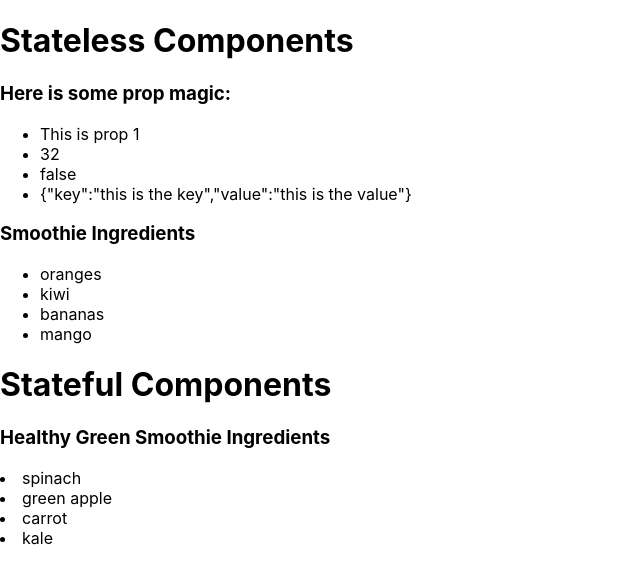
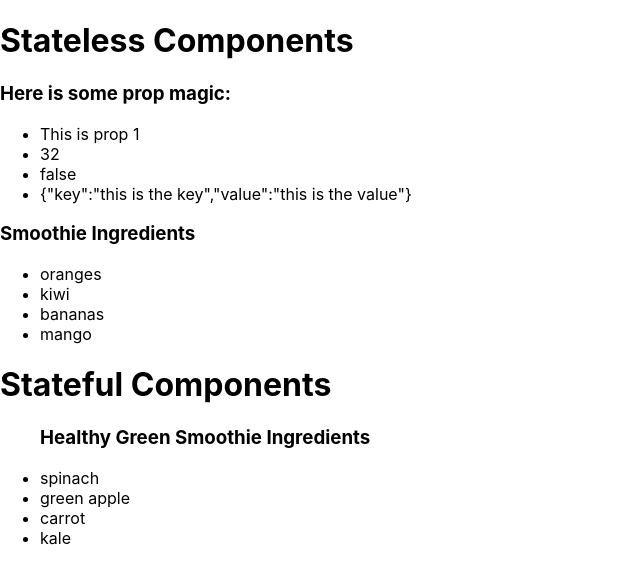
Before and after one commit to teresacho135/questions-1, a React (Create React App) app: page / in a window 1280 px wide. Shown: the top 584 px of the page, without its empty margins (0-640 px from the left). Built offline with nearby package versions, Linux system fonts and the light colour scheme.

Commit message:
creates an ul instead of div for stateful compoennt

```diff
--- a/src/components/stateful-component.js
+++ b/src/components/stateful-component.js
@@ -9,10 +9,10 @@ class StatefulComponent extends React.Component {
     }
     render() {
         return (
-            <div>
+            <ul>
                 <h3>Healthy Green Smoothie Ingredients</h3>
                     {this.state.items.map(item => <li>{ item }</li>)}
-            </div>
+            </ul>
         )
     }
 }
```
